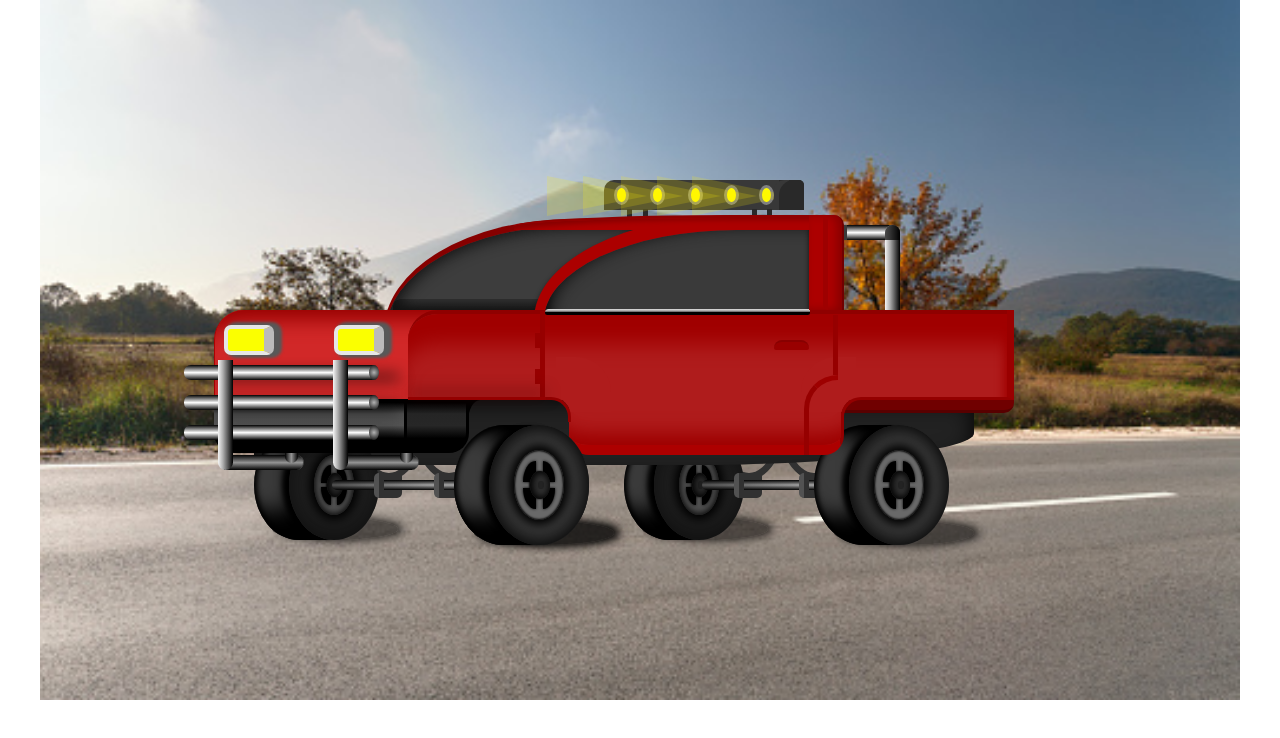
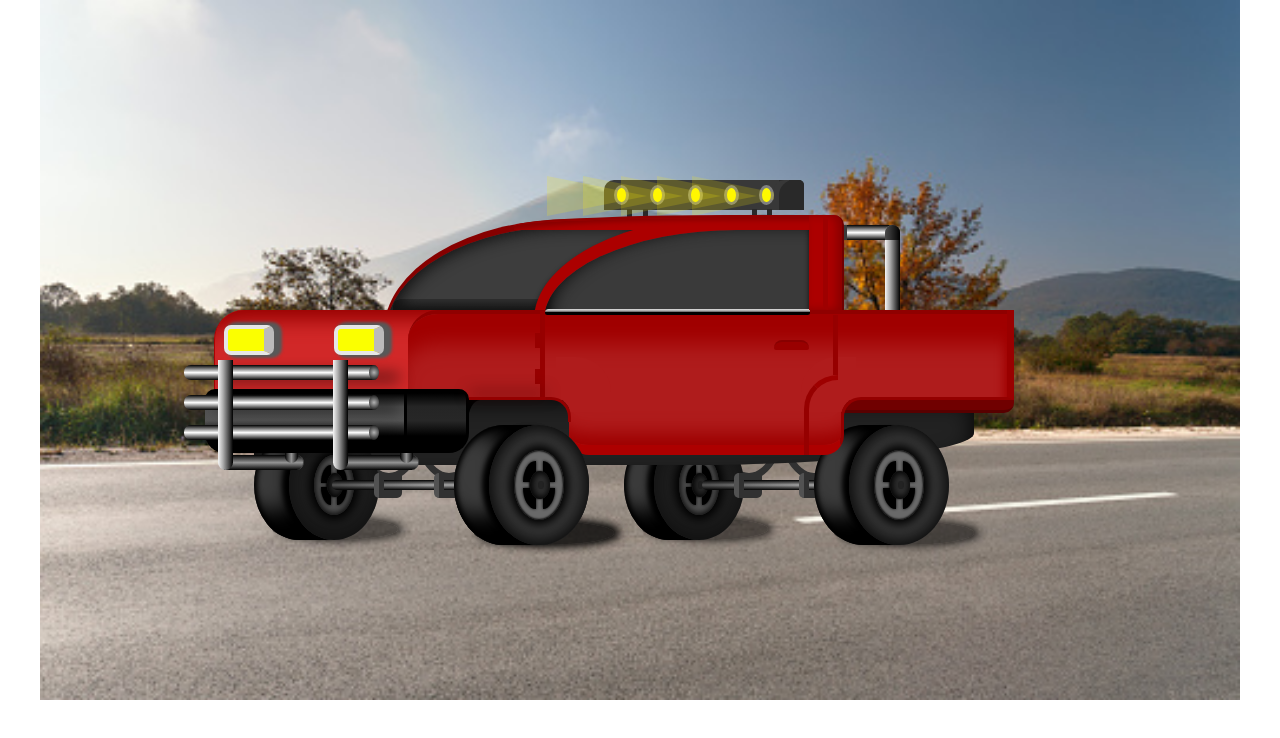
Before and after one commit to GrafVishna/lessons-fls, a plain HTML site: page lesson_11/index.html in a window 1280 px wide. Drawn offline with Linux system fonts and the light colour scheme.

Commit message:
Add files via upload

```diff
--- a/lesson_11/css/style.css
+++ b/lesson_11/css/style.css
@@ -381,11 +381,11 @@
 
 .front-car--item-2::after {
    z-index: 2;
-   top: 99%;
-   left: -1px;
+   top: 79px;
+   left: -10px;
    width: 210px;
-   height: 54px;
-   border-radius: 0 0 0 20px;
+   height: 64px;
+   border-radius: 10px 0 0 20px;
    border-bottom: 3px solid #000;
    background: linear-gradient(180deg, rgba(0, 0, 0, 1) 7%, rgba(79, 79, 79, 1) 29%, rgba(85, 85, 85, 1) 52%, rgba(0, 0, 0, 1) 77%);
 }
@@ -581,8 +581,8 @@
 
 .front-car--item-8 {
    content: '';
-   border-radius: 0 0 20px 0;
-   height: 54px;
+   border-radius: 0 10px 20px 0;
+   height: 64px;
    width: 65px;
    left: 40px;
    bottom: 2px;
@@ -596,9 +596,9 @@
 .front-car--item-8:before {}
 
 .front-car--item-8:after {
-   width: 138px;
+   width: 77px;
    height: 3px;
-   top: -2px;
+   top: 8px;
    right: -80px;
    z-index: -1;
    background-color: rgb(148, 0, 0);
@@ -658,12 +658,12 @@
    position: absolute;
    z-index: 2;
    border-radius: 5px 5px 0 0;
-   bottom: 60px;
+   bottom: 66px;
    left: -120px;
    width: 130px;
-   height: 34px;
+   height: 28px;
    background-color: rgb(53, 53, 53);
-   border-top: 2px solid rgb(212, 212, 212);
+   border-top: 3px solid rgb(212, 212, 212);
    border-left: 2px solid rgb(165, 165, 165);
    border-right: 2px solid rgb(165, 165, 165);
 }
@@ -672,10 +672,10 @@
    top: -15px;
    width: 40px;
    height: 15px;
-   left: 46px;
+   left: 43px;
    border-radius: 10px 10px 0 0;
    background-color: inherit;
-   border-top: 2px solid rgb(212, 212, 212);
+   border-top: 3px solid rgb(212, 212, 212);
 }
 
 .front-car--headlamp-left {
```
